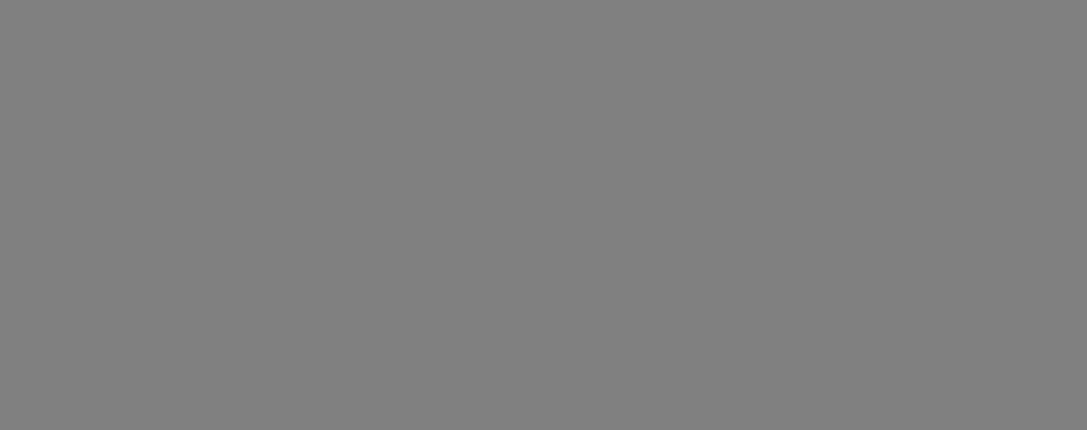
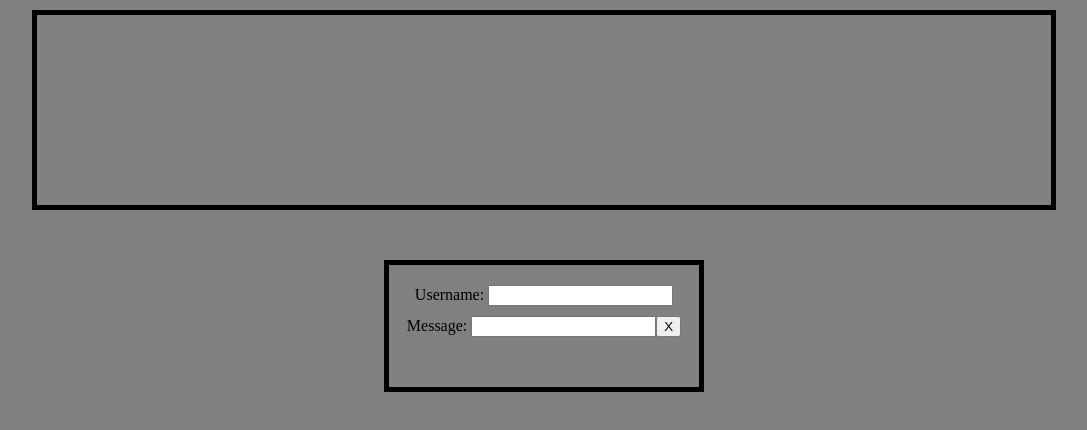
Before and after one commit to EggSaled/chatapp, a website: page root/index.html in a window 1280 px wide. Shown: the whole page, without its empty margins (96-1183 px from the left). Drawn offline with Linux system fonts and the light colour scheme.

Commit message:
feat: added html structure for chatting

```diff
--- a/root/index.css
+++ b/root/index.css
@@ -1,3 +1,40 @@
-body{
+*{
+  box-sizing: border-box;
+}
+
+:root{
   background-color: gray;
 }
+
+.main-container{
+  width: 85vw;
+  display: flex;
+  flex-direction: column;
+  flex-wrap: nowrap;
+  justify-content: space-between;
+  gap: 50px;
+  align-items: center;
+  margin: 10px auto;
+}
+
+.chat-window{
+  width: 80vw;
+  min-width: 300px;
+  height: 25vh;
+  border: 5px solid black;
+  overflow: auto;
+}
+
+.chat-input{
+  display: flex;
+  flex-direction: column;
+  justify-content: center;
+  flex-wrap: wrap;
+  align-items: center;
+  gap: 10px;
+  width: 25vw;
+  min-width: 250px;
+  padding-top: 20px;
+  padding-bottom: 50px;
+  border: 5px solid black;
+}
--- a/root/index.html
+++ b/root/index.html
@@ -4,8 +4,18 @@
   <head>
     <meta charset='utf-8'>
     <meta name='viewport' content='width=device-width,initial-scale=1.0'>
-    <title>Hello, World!</title>
+    <title>Chat Application</title>
     <link rel='stylesheet' href='index.css'>
   </head>
-  <body></body>
+  <body>
+    <div class='main-container'>
+      <div class='chat-window' id='chat-output'>
+      </div>
+      <div class='chat-input'>
+        <span><label for='chat-username'>Username: </label><input type='text' id='chat-username'></span>
+        <span><label for='chat-message'>Message: </label><input type='text' id='chat-message'><button id='chat-send'>X</button></span>
+      </div>
+    </div>
+    <script src='index.js'></script>
+  </body>
 </html>
```
